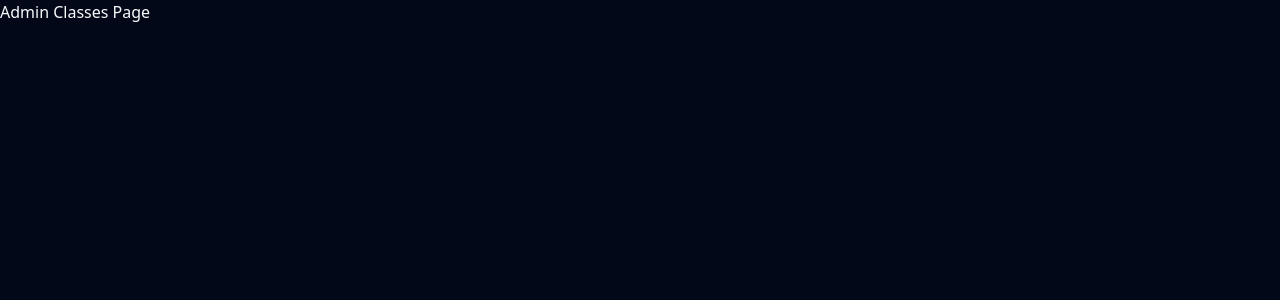
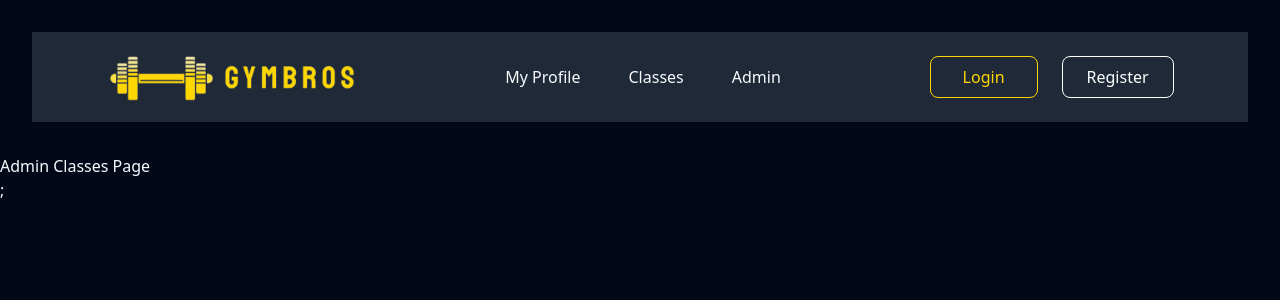
Before and after one commit to IvanLeovandi/gymbro-iot-services, a Next.js app: page /admin/classes in a window 1280 px wide. Shown: the top 300 px of the page. Built offline with nearby package versions, Linux system fonts and the light colour scheme.

Commit message:
fix-navbar

```diff
--- a/components/navbar.jsx
+++ b/components/navbar.jsx
@@ -1,35 +1,48 @@
 import Image from "next/image";
 import Logo from "../public/logo.png";
+import Link from "next/link";
 
 export default function navbar() {
   return (
     <div className="flex justify-around items-center py-4 bg-gray-800 m-8">
-      <a href="/">
+      {/* <a href="/">
         <Image src={Logo} alt="logo" width={250} height={70} />
-      </a>
+      </a> */}
+      <Link href="/">
+        <Image src={Logo} alt="logo" width={250} height={70} />
+      </Link>
       <div>
         <ul className="flex justify-evenly gap-12">
           <li>
-            <a href="" className="hover:text-[#FFD700]">Membership</a>
+            <Link href="/user/member/userid" className="hover:text-[#FFD700]">
+              My Profile
+            </Link>
           </li>
           <li>
-            <a href="" className="hover:text-[#FFD700]">Classes</a>
+            <Link href="/classes" className="hover:text-[#FFD700]">
+              Classes
+            </Link>
           </li>
           <li>
-            <a href="" className="hover:text-[#FFD700]">About</a>
-          </li>
-          <li>
-            <a href="" className="hover:text-[#FFD700]">Contact</a>
+            <Link href="/admin" className="hover:text-[#FFD700]">
+              Admin
+            </Link>
           </li>
         </ul>
       </div>
       <div className="flex justify-evenly gap-6">
-        <a href="/authentication/login" className="text-[#FFD700] font-sans border border-solid border-[#FFD700] rounded-lg px-8 py-2 hover:bg-[#FFD700] hover:text-black">
+        <Link
+          href="/authentication/login"
+          className="text-[#FFD700] font-sans border border-solid border-[#FFD700] rounded-lg px-8 py-2 hover:bg-[#FFD700] hover:text-black"
+        >
           Login
-        </a>
-        <a href="/authentication/register" className="text-white font-sans border border-solid border-white rounded-lg px-6 py-2 hover:bg-white hover:text-black">
+        </Link>
+        <Link
+          href="/authentication/register"
+          className="text-white font-sans border border-solid border-white rounded-lg px-6 py-2 hover:bg-white hover:text-black"
+        >
           Register
-        </a>
+        </Link>
       </div>
     </div>
   );
--- a/pages/admin/classes.js
+++ /dev/null
@@ -1,5 +0,0 @@
-const AdminClassesPage = () => {
-  return <h1>Admin Classes Page</h1>;
-};
-
-export default AdminClassesPage;
--- /dev/null
+++ b/pages/admin/classes.jsx
@@ -0,0 +1,13 @@
+import { Fragment } from "react";
+import Navbar from "@/components/navbar";
+
+const AdminClassesPage = () => {
+  return (
+    <Fragment>
+      <Navbar />
+      <h1>Admin Classes Page</h1>;
+    </Fragment>
+  );
+};
+
+export default AdminClassesPage;
--- a/pages/admin/index.js
+++ /dev/null
@@ -1,5 +0,0 @@
-const AdminMenuPage = () => {
-  return <h1>Admin Menu Page</h1>;
-};
-
-export default AdminMenuPage;
--- /dev/null
+++ b/pages/admin/index.jsx
@@ -0,0 +1,13 @@
+import Navbar from "@/components/navbar";
+import { Fragment } from "react";
+
+const AdminMenuPage = () => {
+  return (
+    <Fragment>
+      <Navbar />
+      <h1>Admin Menu Page</h1>
+    </Fragment>
+  );
+};
+
+export default AdminMenuPage;
--- a/pages/admin/members.js
+++ b/pages/admin/members.jsx
@@ -1,4 +1,5 @@
 import { Fragment, useEffect, useState } from "react";
+import Navbar from "@/components/navbar";
 
 const AdminMembersPage = () => {
   const [users, setUsers] = useState([]);
@@ -16,6 +17,7 @@ const AdminMembersPage = () => {
 
   return (
     <Fragment>
+      <Navbar />
       {loading && <p>Loading...</p>}
       {!loading &&
         <ul>
--- /dev/null
+++ b/pages/classes.jsx
@@ -0,0 +1,41 @@
+const { useState, useEffect } = require("react");
+import { Fragment } from "react";
+import Navbar from "@/components/navbar";
+
+const ClassPage = () => {
+  const [classes, setClasses] = useState([]);
+  const [loading, setLoading] = useState(false);
+
+  useEffect(() => {
+    setLoading(true);
+    fetch("/api/classes")
+      .then((response) => response.json())
+      .then((data) => {
+        setClasses(data.classes);
+        setLoading(false);
+      });
+  }, []);
+
+  return (
+    <Fragment>
+      <Navbar />
+      {loading && <p>Loading...</p>}
+      {!loading &&
+        <ul>
+          {classes.map((item) => (
+          <li key={item._id}>
+            <p>{item.tipe}</p>
+            <p>{item.istruktor}</p>
+            <p>{item.deskripsi}</p>
+            <p>{item.harga}</p>
+            <p>{item.jadwal}</p>
+            <p>{item.kapasitas}</p>
+            <p>{item.user}</p>
+          </li>
+          ))}
+        </ul>}
+    </Fragment>
+  );
+};
+
+export default ClassPage;
--- a/pages/user/member/[userId].js
+++ b/pages/user/member/[userId].jsx
@@ -1,9 +1,16 @@
 import { useRouter } from "next/router";
+import Navbar from "@/components/navbar";
+import { Fragment } from "react";
 
 const MemberDetailPage = () => {
   const router = useRouter();
   const userId = router.query.userId
-  return <h1>Hallo {userId}</h1>;
+  return (
+    <Fragment>
+      <Navbar />
+      <h1>halo {userId}</h1>
+    </Fragment>
+  );
 };
 
 export default MemberDetailPage;
--- a/pages/user/nonmember/[userId].js
+++ b/pages/user/nonmember/[userId].jsx
@@ -3,7 +3,12 @@ import { useRouter } from "next/router";
 const NonMemberDetailPage = () => {
   const router = useRouter();
   const userId = router.query.userId
-  return <h1>Hallo {userId}</h1>;
+  return (
+    <Fragment>
+      <Navbar />
+      <h1>halo {userId}</h1>;
+    </Fragment>
+  );
 };
 
 export default NonMemberDetailPage;
```
